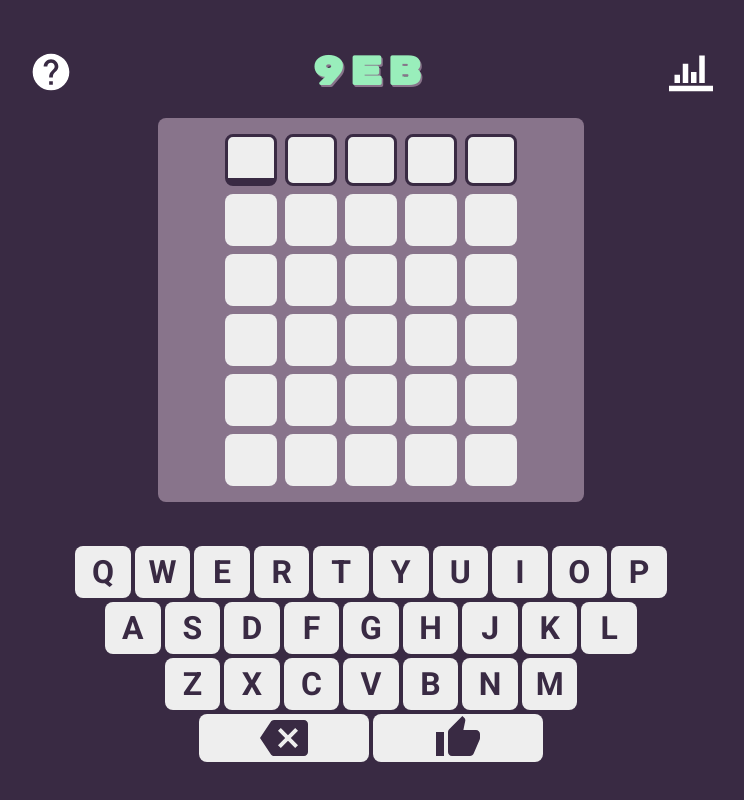
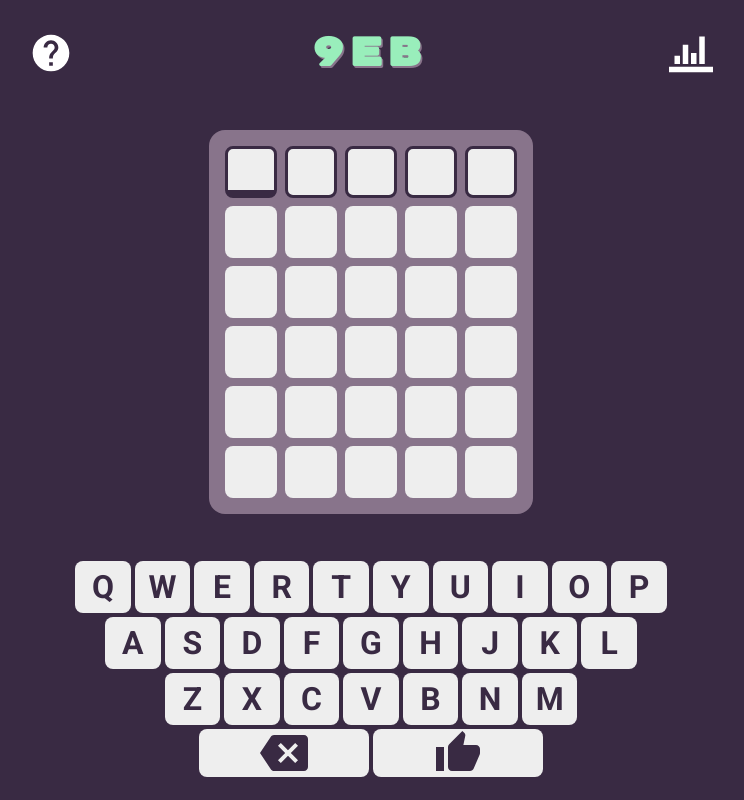
Before and after one commit to pedrogneri/9eb, a React (Create React App) app: page / in a window 1280 px wide. Shown: the whole page, without its empty margins (269-1013 px from the left). Built offline with nearby package versions, Linux system fonts and the light colour scheme.

Commit message:
fix: ajusta layout

```diff
--- a/src/components/header/header.style.ts
+++ b/src/components/header/header.style.ts
@@ -10,7 +10,6 @@ export const Container = styled.header`
   justify-content: space-between;
   width: 90vw;
   max-width: 700px;
-  margin: 2vh 0;
 `;
 
 export const RightContainer = styled.div`
--- a/src/components/keyboard/keyboard.style.ts
+++ b/src/components/keyboard/keyboard.style.ts
@@ -6,7 +6,6 @@ export const Container = styled.div`
   display: flex;
   align-items: center;
   flex-direction: column;
-  margin: 1.5vh 1vh;
 `;
 
 export const Row = styled.div`
--- a/src/components/row/row.style.ts
+++ b/src/components/row/row.style.ts
@@ -9,8 +9,8 @@ export const Container = styled.div`
 
 export const StyledLetter = styled(Letter)`
   @media(max-width: 800px) {
-    width: 42px;
-    height: 42px;
+    width: 48px;
+    height: 48px;
     font-size: 32px;
   }
 `;
--- a/src/components/row/row.tsx
+++ b/src/components/row/row.tsx
@@ -17,13 +17,11 @@ const Row = ({ input, isSelected, selectedLetter, onClickLetter, rowState }: Pro
       <Grid
         container
         item
-        xs={12}
         justifyContent={"center"}
-        columnGap={1}
         columns={5}
       >
         {[...Array(BOARD_CONFIG.WORD_LENGTH)].map((_, index) => (
-          <Grid item>
+          <Grid item padding={0.5}>
             <S.StyledLetter
               key={index.toString()}
               value={input[index]}
--- a/src/views/home/home.style.ts
+++ b/src/views/home/home.style.ts
@@ -2,26 +2,8 @@ import styled from 'styled-components';
 
 export const Container = styled.div`
   display: flex;
-  justify-content: center;
+  flex-direction: column;
+  justify-content: space-around;
   align-items: center;
   height: 100%;
-  flex-direction: column;
-`
-
-export const BoardContainer = styled.div`
-  display: flex;
-  align-items: center;
-  justify-content: center;
-  margin-bottom: 2em;
-
-  @media(max-width: 800px) {
-    height: inherit;
-    margin-bottom: 0;
-  }
 `;
-
-export const KeyboardContainer = styled.div`
-  display: flex;
-  align-items: center;
-  justify-content: center;
-`;
--- a/src/views/home/home.tsx
+++ b/src/views/home/home.tsx
@@ -92,18 +92,10 @@ const Home = () => {
     <>
       <S.Container>
         <Header />
-        <S.BoardContainer>
         <Grid
-            container
-            xl={3}
-            lg={4}
-            md={5}
-            sm={6}
-            xs={12}
-            rowGap={1}
-            borderRadius={2}
-            padding={2}
-            style={{ background: "#88748b" }}
+          borderRadius={4}
+          padding={1.5}
+          style={{ backgroundColor: "#88748b" }}
         >
           {[...Array(BOARD_CONFIG.TRIES)].map((_, index) => (
             <Row
@@ -119,7 +111,7 @@ const Home = () => {
             />
           ))}
         </Grid>
-        </S.BoardContainer>
+
         <Keyboard
           onChange={onAddChar}
           onConfirm={onConfirm}
```
Lines whose indentation alone changed are shown as unchanged.
